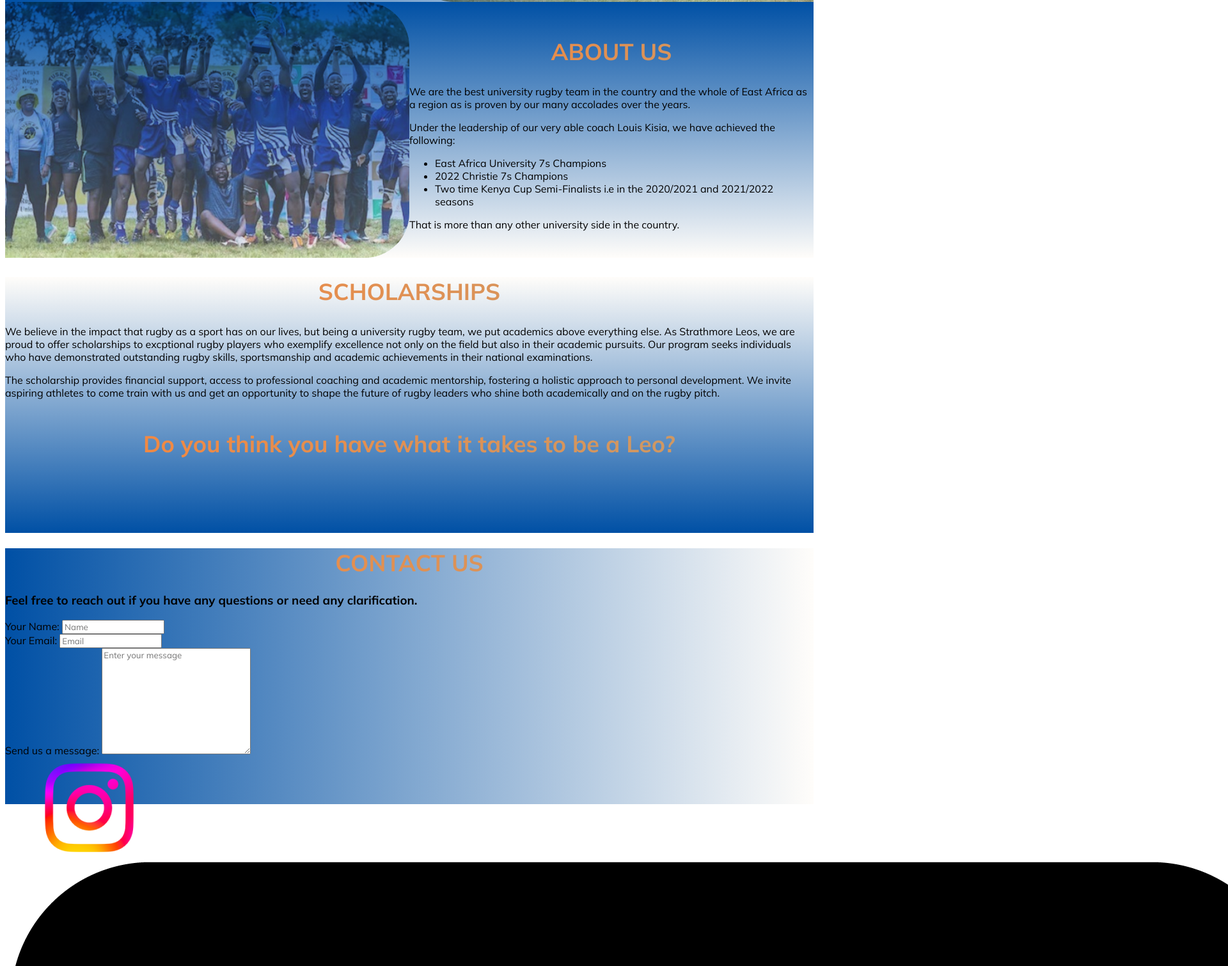
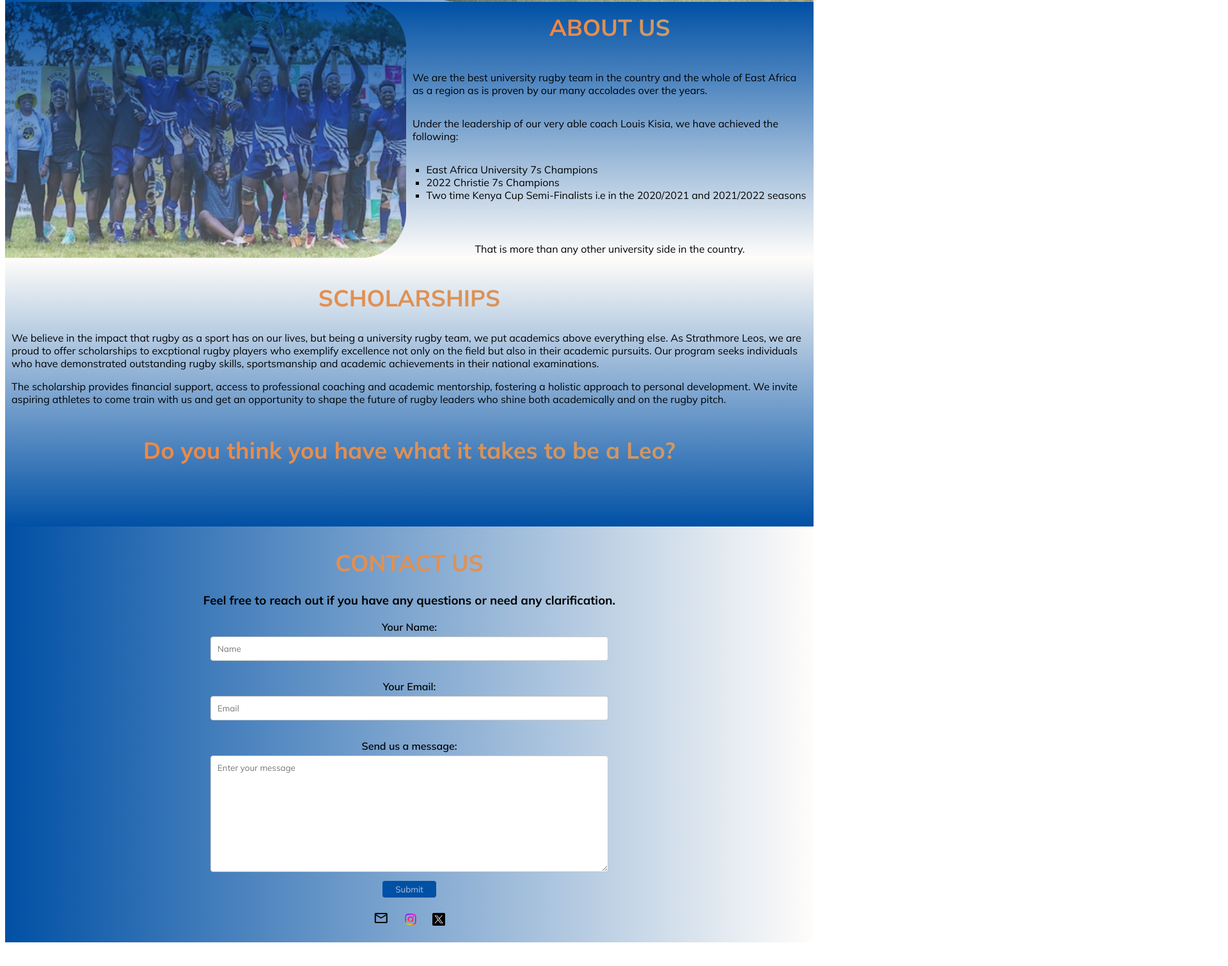
Before and after one commit to Samstar10/Codsoft, a plain HTML site: page Landing-Page/index.html in a window 1280 px wide. Shown: the part 475-1985 px from the top of the page at 64% size, 1920 px wide, since content can reach past the window. After the commit the page ends 1956 px from the top, so only its background shows below. Drawn offline with nearby package versions, Linux system fonts and the light colour scheme.

Commit message:
Finish up on styling for remaining sections

```diff
--- a/Landing-Page/index.html
+++ b/Landing-Page/index.html
@@ -35,7 +35,7 @@
         </div>
         <img src="Team-Leos.jpg" alt="Team Photo">
     </section>
-    <section class="about-us">
+    <section class="about-us" id="about-us">
         <img src="Leos-Christie.jpg" alt="Christie 7s Champions">
         <div>
             <h1 class="gradient-text">ABOUT US</h1>
@@ -50,16 +50,18 @@
             <p>That is more than any other university side in the country.</p>
         </div>
     </section>
-    <section class="scholarships">
+    <section class="scholarships" id="scholarships">
         <h1 class="gradient-text">SCHOLARSHIPS</h1>
         <p>We believe in the impact that rugby as a sport has on our lives, but being a university rugby team, we put academics above everything else. As Strathmore Leos, we are proud to offer scholarships to excptional rugby players who exemplify excellence not only on the field but also in their academic pursuits. Our program seeks individuals who have demonstrated outstanding rugby skills, sportsmanship and academic achievements in their national examinations.</p>
         <p>The scholarship provides financial support, access to professional coaching and academic mentorship, fostering a holistic approach to personal development. We invite aspiring athletes to come train with us and get an opportunity to shape the future of rugby leaders who shine both academically and on the rugby pitch.</p>
         <h4 class="gradient-text">Do you think you have what it takes to be a Leo?</h4>
     </section>
-    <footer class="contact">
+    <footer class="contact" id="contact">
         <h1 class="gradient-text">CONTACT US</h1>
         <h3>Feel free to reach out if you have any questions or need any clarification.</h3>
-        <div>
+        <div class="contact-form">
+            <div class="form">
+                <form action="">
                     <div>
                         <label for="name">Your Name:</label>
                         <input type="text" placeholder="Name" id="name">
@@ -72,11 +74,14 @@
                         <label for="message">Send us a message:</label>
                         <textarea name="message" id="" cols="30" rows="10" placeholder="Enter your message" id="message"></textarea>
                     </div>
+                    <button type="submit">Submit</button>
+                </form>
             </div>
-        <div>
-            <a href=""><span class="material-symbols-outlined">mail</span></a>
+            <div class="icons">
+                <a href="mailto:samuelmuli95@gmail.com"><span class="material-symbols-outlined">mail</span></a>
                 <a href="https://www.instagram.com/strathmoreleos27/"><img src="IG.png" alt="Instagram logo"></a>
                 <a href="https://twitter.com/strathleos27"><img src="twitter.png" alt="Twitter logo"></a>
+            </div>
         </div>
     </footer>
 </body>
--- a/Landing-Page/styles.css
+++ b/Landing-Page/styles.css
@@ -50,6 +50,7 @@ a:hover {
     display: flex;
     justify-content: space-between;
     align-items: center;
+    padding: 0 0 0 10px;
 }
 
 .hero img{
@@ -100,8 +101,10 @@ a:hover {
     height: 400px;
     background: linear-gradient(to bottom, #0050a5, #fffdfa);
     display: flex;
-    justify-content: center;
+    gap: 10px;
+    justify-content: space-between;
     align-items: center;
+    padding: 0 10px 0 0;
 }
 
 .about-us img{
@@ -123,12 +126,78 @@ a:hover {
     }
 }
 
+.about-us div{
+    width: 50%;
+    height: 100%;
+    display: flex;
+    flex-direction: column;
+    justify-content: center;
+    align-items: center;
+}
+
+.about-us ul{
+    list-style-type: square;
+    padding-left: 20px;
+}
+
 .scholarships{
     height: 400px;
     background: linear-gradient(to top, #0050a5, #fffdfa);
+    padding: 10px;
 }
 
 .contact{
-    height: 400px;
+    height: 630px;
     background: linear-gradient(to right, #0050a5, #fffdfa);
+    padding: 10px;
+    text-align: center;
+    padding: 50px 10;
 }
+
+.contact label{
+    font-weight: 600;
+    display: block;
+    margin-bottom: 5px;
+}
+
+.contact div{
+    display: block;
+    justify-content: center;
+    margin-top: 20px;
+}
+
+.contact input,
+.contact textarea{
+    width: 50%;
+    padding: 10px;
+    margin-bottom: 10px;
+    border: 1px solid #ccc;
+    border-radius: 4px;
+    box-sizing: border-box;
+}
+
+.contact a {
+    text-decoration: none;
+    margin: 0 10px;
+}
+
+.contact img{
+    width: 20px;
+    height: 20px;
+}
+
+span{
+    font-weight: 600;
+    color: black;
+}
+
+button{
+    background: #0050a5;
+    color: #b4c1d3;
+    padding: 5px 20px;
+    border: none;
+    border-radius: 4px;
+}
+.contact-form{
+    display: flex;
+}
```
Lines whose indentation alone changed are shown as unchanged.
